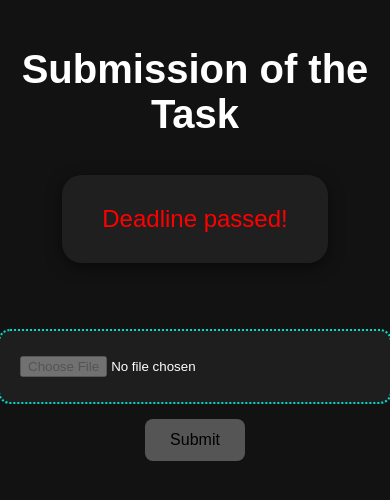
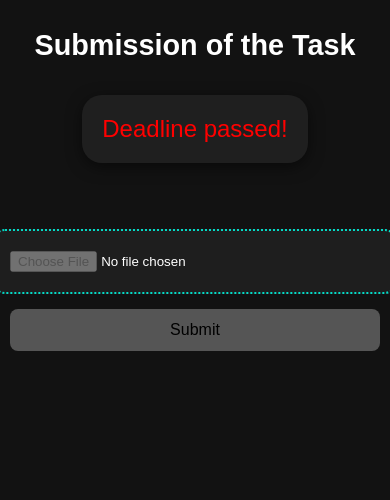
Before and after one commit to CoodeCrafters/Task_Submission, a plain HTML site: page task.html in a window 390 px wide. Drawn offline with Linux system fonts and the light colour scheme.

Commit message:
Update task.html

```diff
--- a/task.html
+++ b/task.html
@@ -131,6 +131,53 @@
                 min-width: 80px;
             }
         }
+        @media (max-width: 600px) {
+    body {
+        padding: 10px;
+    }
+
+    h1 {
+        font-size: 1.8em;
+        margin-bottom: 15px;
+    }
+
+    .timer-block {
+        padding: 20px;
+        gap: 10px;
+    }
+
+    .time-unit {
+        padding: 20px;
+        min-width: 80px;
+    }
+
+    .time-value {
+        font-size: 2.2em;
+    }
+
+    .time-label {
+        font-size: 1em;
+    }
+
+    .upload-section {
+        padding: 0 10px;
+    }
+
+    .file-input-wrapper {
+        padding: 20px 15px;
+    }
+
+    button {
+        width: 100%;
+        font-size: 1em;
+    }
+
+    table, th, td {
+        font-size: 0.9em;
+        word-wrap: break-word;
+    }
+}
+
     </style>
 </head>
 <body>
```
